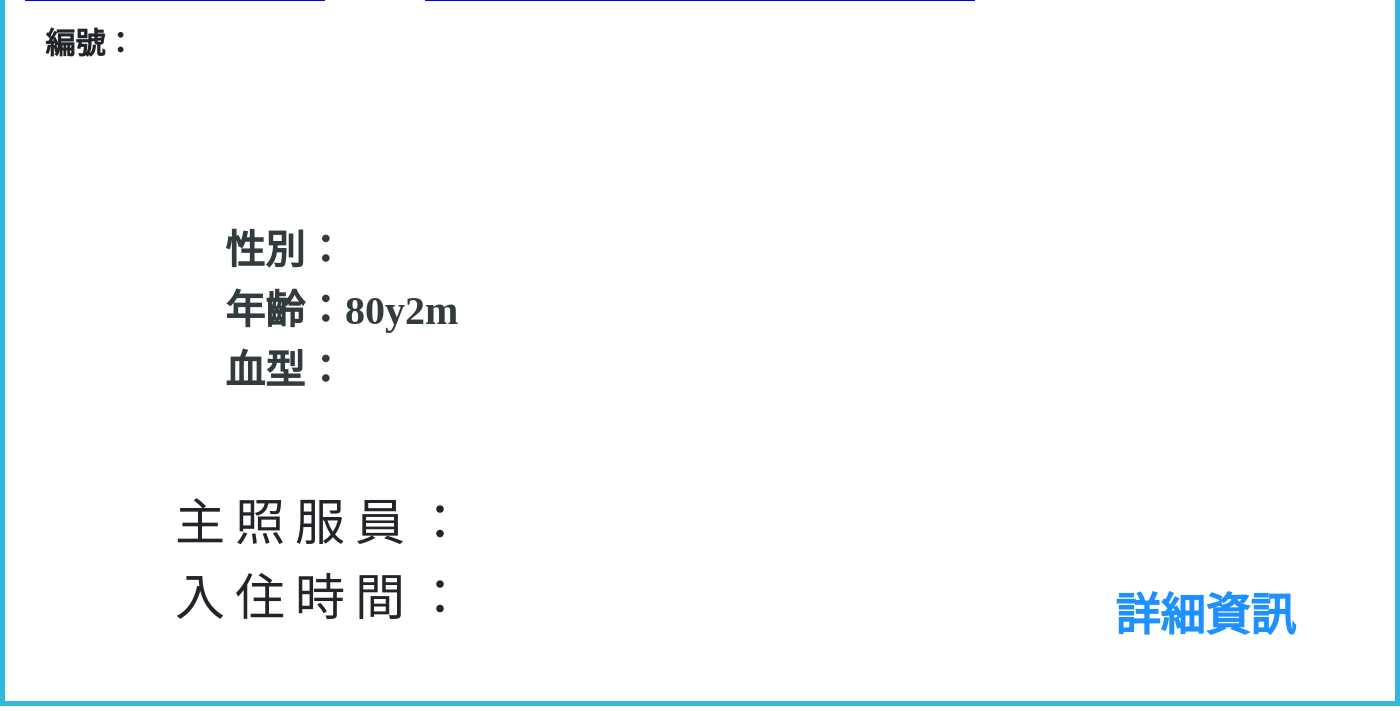
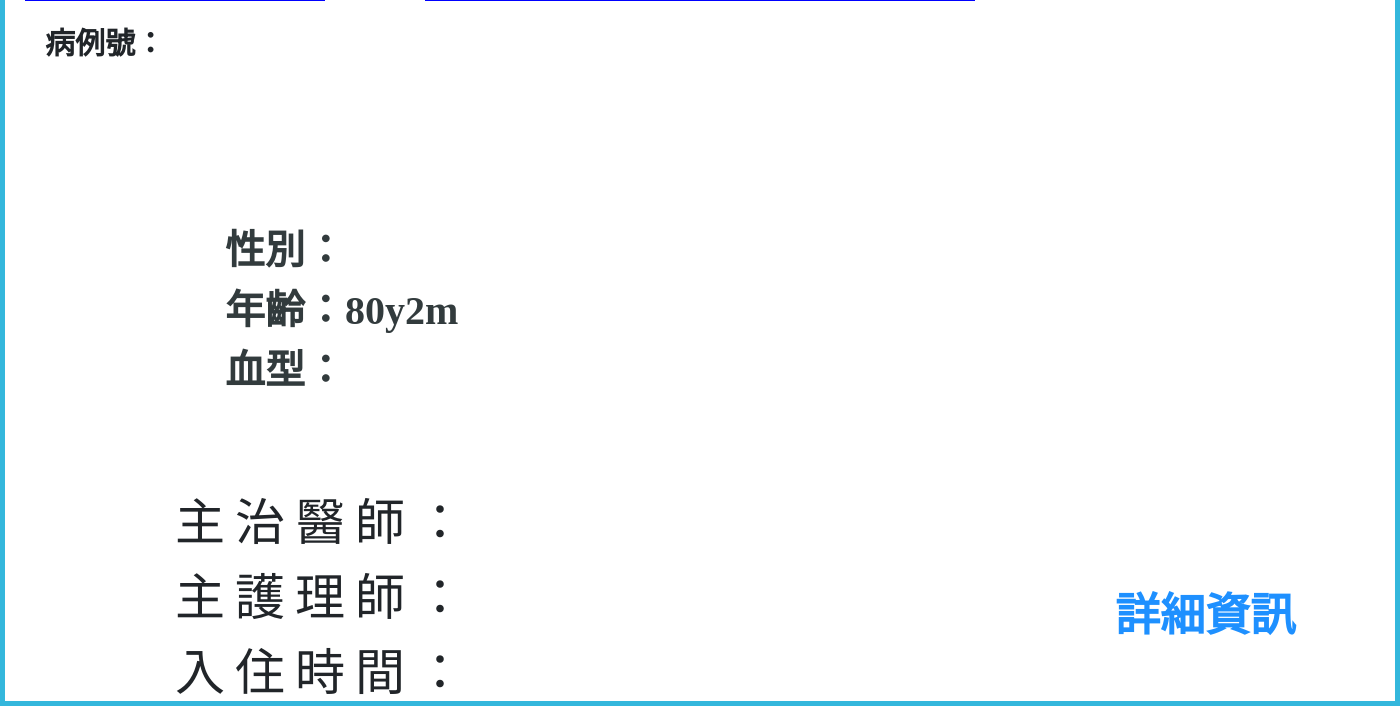
Before and after one commit to jeff01478/finalProject, a PHP site: page /nurse_bed_card.php in a window 1400 px wide. Shown: the part 236-947 px from the top of the page. Run offline with PHP 8.4, Linux system fonts and the light colour scheme; a user stored in the database is signed in; data comes from the database, SQL or seed files in the repository; data that the repository does not hold is empty; some libraries are stand-ins or nearby versions.

Commit message:
change bed_card

```diff
--- a/nurse_bed_card.php
+++ b/nurse_bed_card.php
@@ -181,11 +181,11 @@
 <div style="position:relative; width: 1400px;0px; height: 830px; border:5px rgb(52, 183, 220) solid;padding: 20px; margin: 0 auto;">
         <div id="bed">房號:<?php echo $ward_no;?><br>床號：<?php echo $bed_no;?></div>
         <div class="locate"><p1>旗山長照</p1><p2><iframe href="#" src="https://www.zeitverschiebung.net/clock-widget-iframe-v2?language=en&size=small&timezone=Asia%2FTaipei" width="100%" height="90" frameborder="0" seamless></iframe> </p2></div>
-        <div style="margin: 20px;font-size: 30px; font-weight:bold;">編號：<?php echo $chart_no;?></div>
+        <div style="margin: 20px;font-size: 30px; font-weight:bold;">病例號：<?php echo $chart_no;?></div>
         <div class="info1"><p1><?php echo $p_name?></p1><p2>性別：<?php echo $gender;?><br>年齡：80y2m<br>血型：<?php echo $blood;?></p2></div>
         <div class="info2">
-            <!--主治醫師：<?php echo $physician;?><br>-->
-            主照服員：<?php echo $nurse;?><br>
+            主治醫師：<?php echo $physician;?><br>
+            主護理師：<?php echo $nurse;?><br>
             入住時間：<?php echo $date;?>
         </div>
         <!-- QRcode產生 -->
--- a/patient_bed_card.php
+++ b/patient_bed_card.php
@@ -179,7 +179,7 @@
 <div style="position:relative; width: 1400px;0px; height: 830px; border:5px rgb(52, 183, 220) solid;padding: 20px; margin: 0 auto;">
         <div id="bed">房號:<?php echo $ward_no;?><br>床號：<?php echo $bed_no;?></div>
         <div class="locate"><p1>旗山護理</p1><p2><iframe href="#" src="https://www.zeitverschiebung.net/clock-widget-iframe-v2?language=en&size=small&timezone=Asia%2FTaipei" width="100%" height="90" frameborder="0" seamless></iframe> </p2></div>
-        <div style="margin: 20px;font-size: 30px; font-weight:bold;">編號：<?php echo $chart_no;?></div>
+        <div style="margin: 20px;font-size: 30px; font-weight:bold;">病例號：<?php echo $chart_no;?></div>
         <div class="info1"><p1><?php echo $name?></p1><p2>性別：<?php echo $gender;?><br>年齡：80y2m<br>血型：<?php echo $blood;?></p2></div>
         <div class="info2">
             主治醫師：<?php echo $physician;?><br>
```
